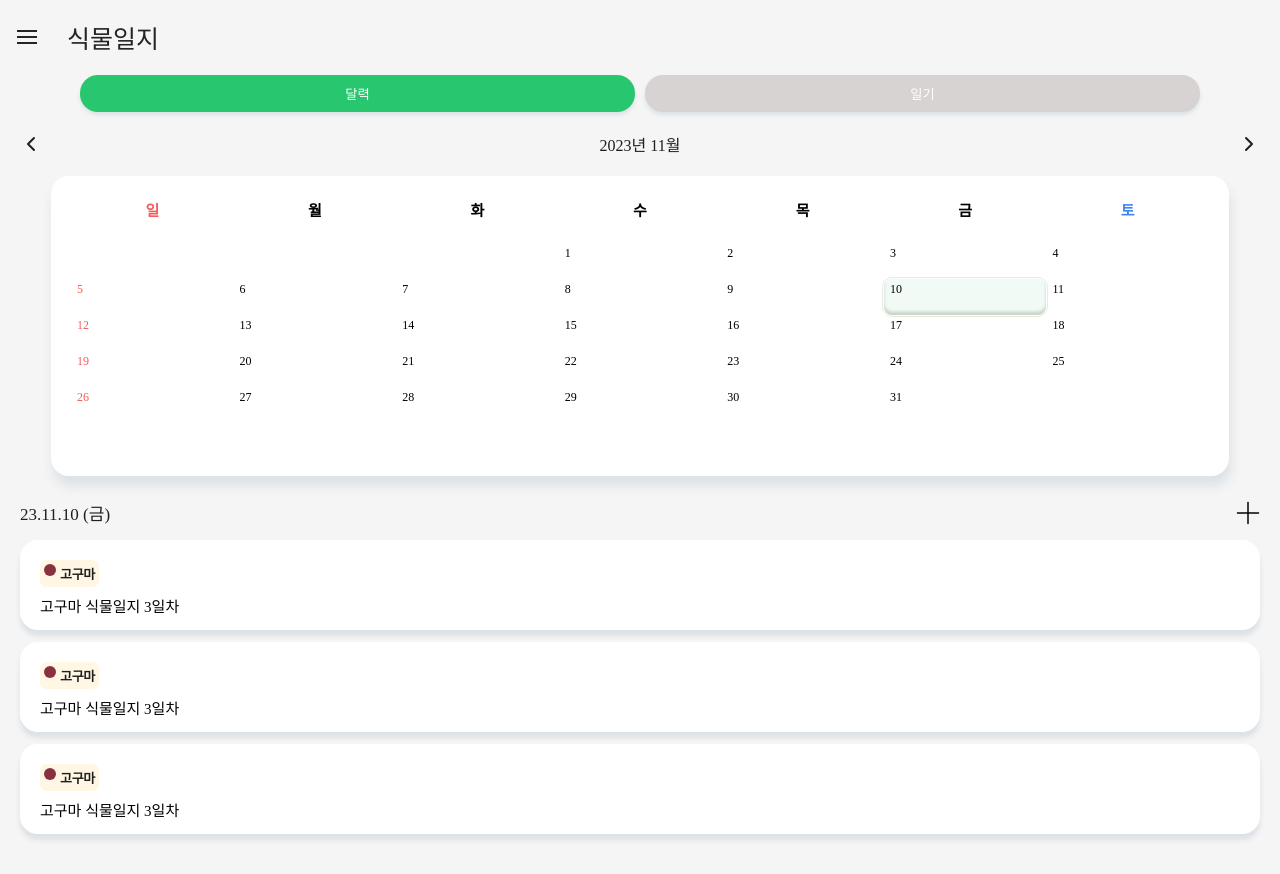
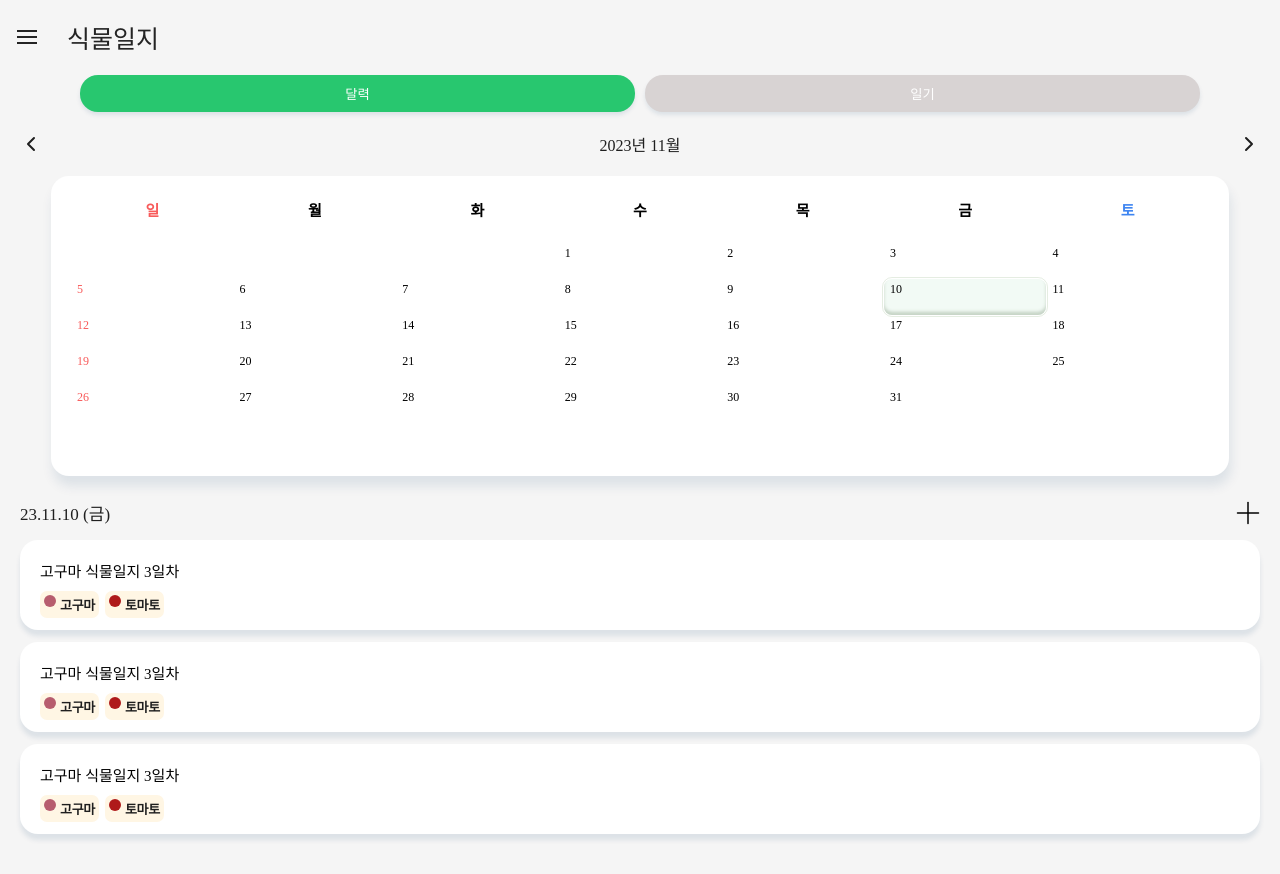
Before and after one commit to CSID-DGU/2023-2-SCS4031-01-minseoduseo, a React (Create React App) app in the folder frontend/reactweb/: page /diary in a window 1280 px wide. Built offline with nearby package versions, Linux system fonts and the light colour scheme; a web font is replaced by a local one.

Commit message:
[chore] 태그 위치 및 다중 태그 구현

```diff
--- a/frontend/reactweb/src/components/PlantDiary/CalendarItem.tsx
+++ b/frontend/reactweb/src/components/PlantDiary/CalendarItem.tsx
@@ -5,8 +5,11 @@ import { FONT_STYLES } from "styles/fontStyle";
 export default function CalendarItem() {
   return (
     <StyledContainer>
-      <Tag type="고구마" color="#8A3141" />
       <StyledTitle>고구마 식물일지 3일차</StyledTitle>
+      <StyledTagContainer>
+        <Tag type="고구마" color="#b75d6e" />
+        <Tag type="토마토" color="#af1a1a" />
+      </StyledTagContainer>
     </StyledContainer>
   );
 }
@@ -18,8 +21,13 @@ const StyledContainer = styled.section`
   padding: 2rem;
 `;
 
+const StyledTagContainer = styled.div`
+  display: flex;
+  gap: 0.6rem;
+`;
+
 const StyledTitle = styled.h3`
   font-size: 1.5rem;
   ${FONT_STYLES.PR_R};
-  margin-top: 0.8rem;
+  margin-bottom: 1rem;
 `;
```
